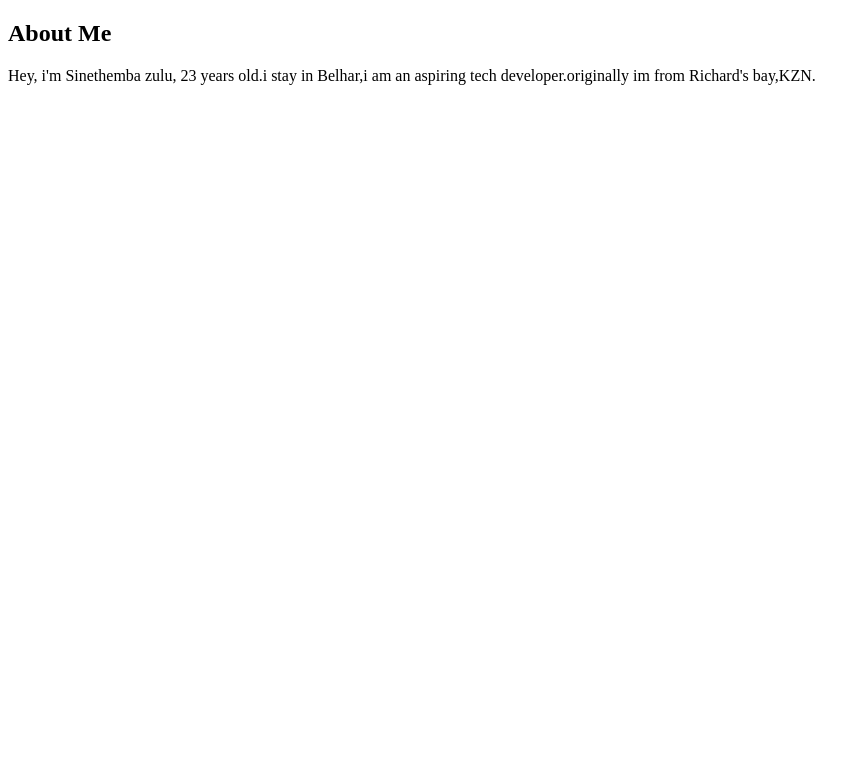
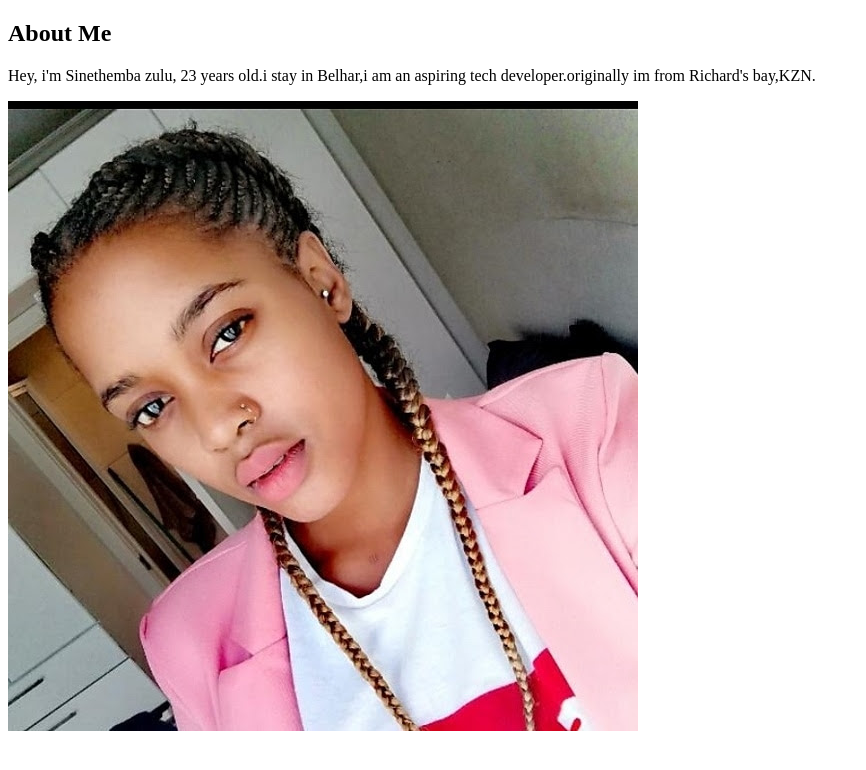
Before and after one commit to Gracepinkie/Practising, a plain HTML site: page about.html in a window 1280 px wide. Shown: the whole page, without its empty margins (0-866 px from the left). Drawn offline with Linux system fonts and the light colour scheme.

Commit message:
more changes

```diff
--- a/about.html
+++ b/about.html
@@ -9,6 +9,6 @@
 <body>
     <h2>About Me</h2>
     <p>Hey, i'm Sinethemba zulu, 23 years old.i stay in Belhar,i am an aspiring tech developer.originally im from Richard's bay,KZN.</p>
-
+     <img src="/images/IMG_20200510_132910_499.jpg" alt="An image of Sinethemba">
 </body>
 </html>
```
Also changed, not shown: images/IMG_20200510_132910_499.jpg (added).
